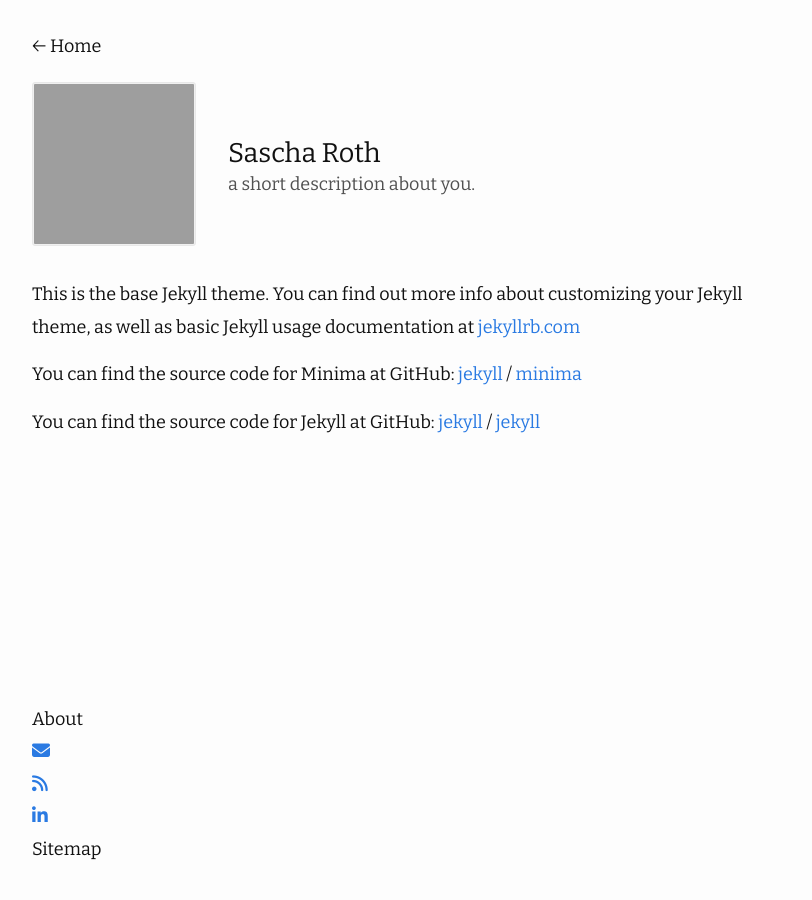
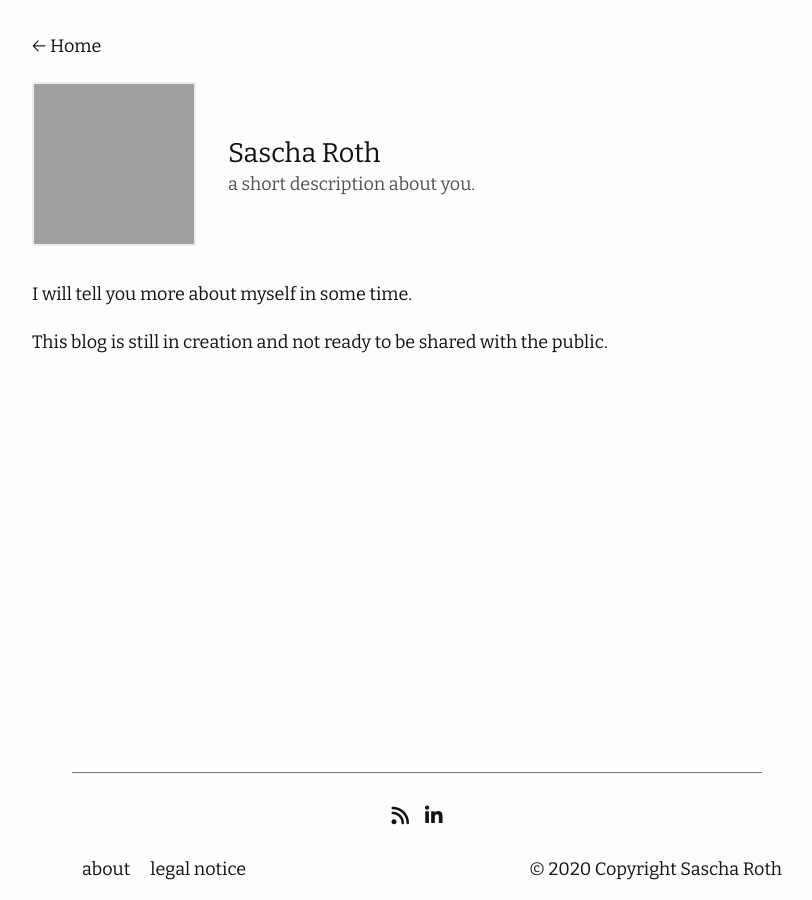
Before and after one commit to Ashjawik/ashjawik.github.io, a Jekyll site: the page built from about.md, in a window 1280 px wide. Shown: the whole page, without its empty margins (238-1050 px from the left). Built offline with Jekyll 4.4.1, drawn with Linux system fonts in a browser that asks for light colours; nearby versions of some CDN libraries; grey boxes are pictures that could not be loaded.

Commit message:
added a proper footer https://webdesign.tutsplus.com/tutorials/how-to-build-a-responsive-multi-level-sticky-footer-with-flexbox--cms-33341

```diff
--- a/_config.yml
+++ b/_config.yml
@@ -52,6 +52,8 @@ plugins:
 #   - vendor/cache/
 #   - vendor/gems/
 #   - vendor/ruby/
+exclude:
+  - README.md
 
 # theme settings
 author: Sascha Roth # Your name
--- a/_includes/footer.html
+++ b/_includes/footer.html
@@ -1,22 +1,34 @@
-<footer class="site-footer h-card">
-  <data class="u-url" href="{{ "/" | relative_url }}"></data>
-  <div class="wrapper">
-    <div class="footer-col-wrapper">
-      <div class="footer-col">
-        <ul class="contact-list">
-          <li class="p-name">
-            {%- if site.author -%}
-            <a class="black-link" href="{{ site.url }}/about"> About </a>
-            {%- endif -%}
-          </li>
-          {%- if site.email -%}
-          <li>
-            <a class="fas fa-envelope" href="mailto:{{ site.email }}"></a></li>
-          {%- endif -%}
-          {%- include social.html -%}
-          <li class="p-name"><a class="black-link" href="/sitemap.xml">Sitemap</a></li>
-        </ul>
-      </div>
+<div class="container"></div>
+<footer class="wrapper">
+  <!-- Footer main -->
+  <section class="ft-main">
+    <div class="ft-main-item">
+      <ul>
+      </ul>
     </div>
-  </div>
+    <div class="ft-main-item">
+      <ul>
+      </ul>
+    </div>
+    <div class="ft-main-item">
+      <ul>
+      </ul>
+    </div>
+  </section>
+
+  <!-- Footer social -->
+  <section class="ft-social">
+    <ul class="ft-social-list">
+      {%- include social.html -%}
+    </ul>
+  </section>
+
+  <!-- Footer legal -->
+  <section>
+    <ul class="ft-legal-list black-link">
+      <li><a class="black-link" href="/about">about</a></li>
+      <li><a class="black-link" href="/impressum">legal notice</a></li>
+      <li>&copy; 2020 Copyright {{site.author}}</li>
+    </ul>
+  </section>
 </footer>
--- a/_includes/social.html
+++ b/_includes/social.html
@@ -1,6 +1,6 @@
 <li>
-	<a href="/feed.xml"><i class="fas fa-rss"></i></a>
+	<a class="black-link" href="/feed.xml"><i class="fas fa-rss"></i></a>
 </li>
 <li>
-	<a href="https://www.linkedin.com/in/sascha-roth-71581389/"><i class="fab fa-linkedin-in"></i></a>
+	<a class="black-link" href="https://www.linkedin.com/in/sascha-roth-71581389/"><i class="fab fa-linkedin-in"></i></a>
 </li>
--- a/_sass/ashjawik.scss
+++ b/_sass/ashjawik.scss
@@ -5,4 +5,4 @@
 $fas_size: 5x;
 
 // Import partials.
-@import "ashjawik/base";
+@import "ashjawik/base", "ashjawik/footer";
--- /dev/null
+++ b/_sass/ashjawik/_footer.scss
@@ -0,0 +1,79 @@
+/* Generic styling */
+  ul {
+    list-style: none;
+    padding-left: 0;
+  }
+  footer {
+    /*background-color: #555;*/
+    color: #bbb;
+    line-height: 1.5;
+  }
+  footer a {
+    text-decoration: none;
+    /*color: #eee;*/
+  }
+  a:hover {
+    text-decoration: underline;
+  }
+  .ft-title {
+    color: #fff;
+    font-family: "Merriweather", serif;
+    font-size: 1.375rem;
+    padding-bottom: 0.625rem;
+  }
+  /* Sticks footer to bottom */
+  body {
+    display: flex;
+    min-height: 100vh;
+    flex-direction: column;
+  }
+
+  /* Footer main */
+  .ft-main {
+    display: flex;
+    flex-wrap: wrap;
+  }
+  @media only screen and (min-width: 29.8125rem /* 477px */) {
+    .ft-main {
+      justify-content: space-evenly;
+    }
+  }
+  @media only screen and (min-width: 77.5rem /* 1240px */) {
+    .ft-main {
+      justify-content: space-evenly;
+    }
+  }
+  .ft-main-item {
+    padding: 1.25rem;
+    min-width: 12.5rem;
+  }
+
+  /* Footer social */
+  .ft-social-list {
+    display: flex;
+    justify-content: center;
+    border-top: 1px #777 solid;
+    padding-top: 1.25rem;
+  }
+  .ft-social-list li {
+    margin: 0.5rem;
+    font-size: 1.25rem;
+  }
+  /* Footer legal */
+  .ft-legal {
+    padding: 0.9375rem 1.875rem;
+    background-color: #333;
+  }
+  .ft-legal-list {
+    width: 100%;
+    display: flex;
+    flex-wrap: wrap;
+  }
+  .ft-legal-list li {
+    margin: 0.125rem 0.625rem;
+    white-space: nowrap;
+  }
+  /* one before the last child */
+  .ft-legal-list li:nth-last-child(2) {
+      flex: 1;
+  }
--- a/about.markdown
+++ /dev/null
@@ -1,17 +0,0 @@
----
-layout: about
-title: About
-permalink: /about/
----
-
-This is the base Jekyll theme. You can find out more info about customizing your Jekyll theme, as well as basic Jekyll usage documentation at [jekyllrb.com](https://jekyllrb.com/)
-
-You can find the source code for Minima at GitHub:
-[jekyll][jekyll-organization] /
-[minima](https://github.com/jekyll/minima)
-
-You can find the source code for Jekyll at GitHub:
-[jekyll][jekyll-organization] /
-[jekyll](https://github.com/jekyll/jekyll)
-
-[jekyll-organization]: https://github.com/jekyll
--- /dev/null
+++ b/about.md
@@ -0,0 +1,9 @@
+---
+layout: about
+title: About
+permalink: /about/
+---
+
+I will tell you more about myself in some time.
+
+This blog is still in creation and not ready to be shared with the public.
```
Also changed, not shown: impressum.md (added, +5 -0 lines), README.md.
